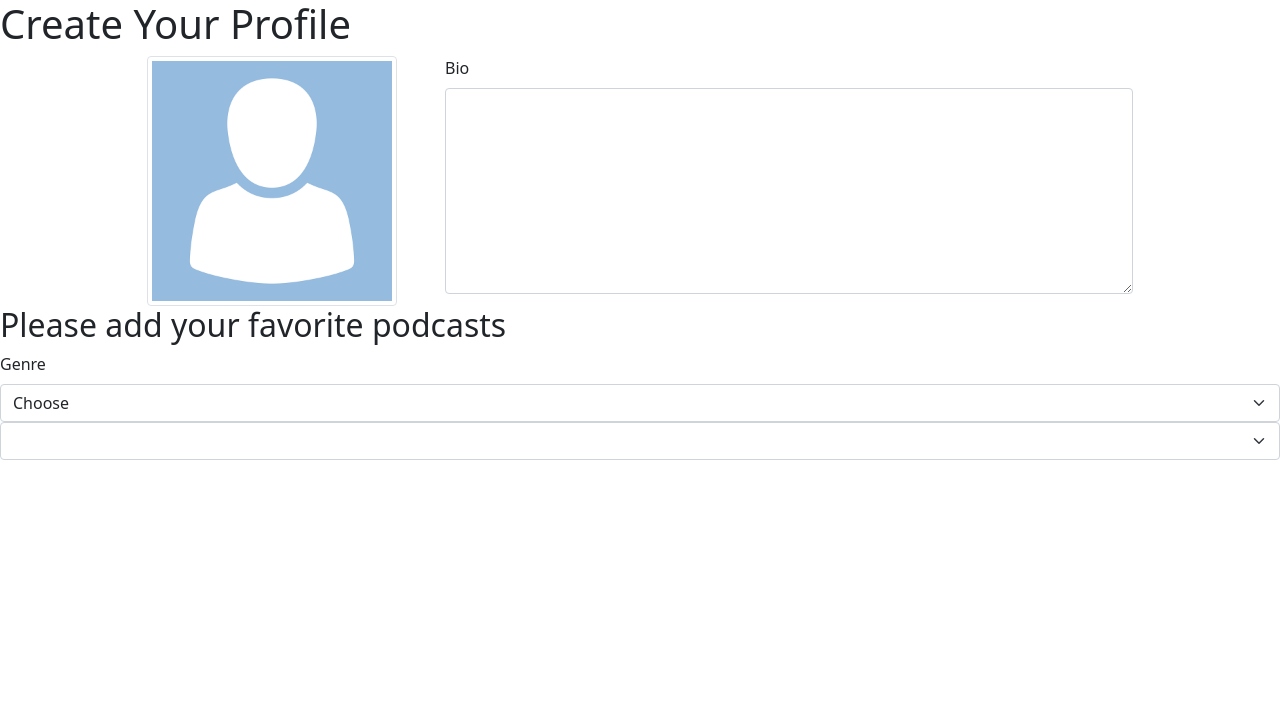
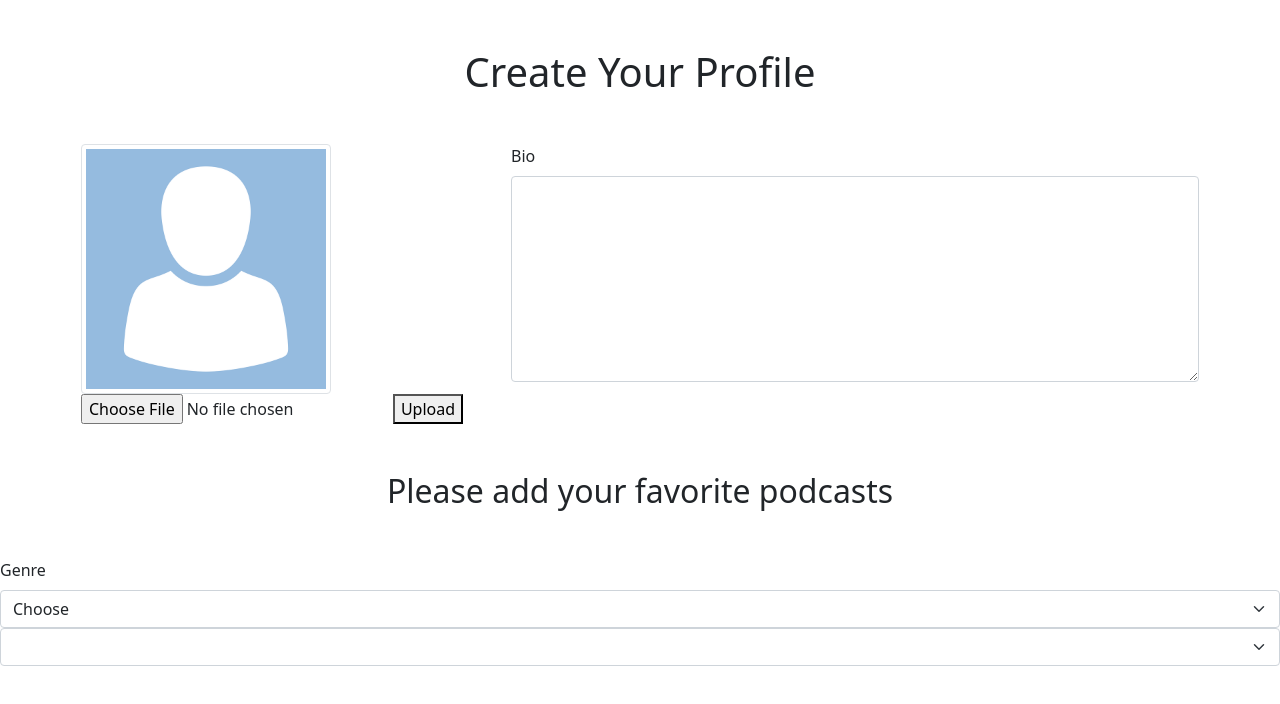
Before and after one commit to The-Octonauts/MusicTinder, a React (Create React App) app in the folder documentation/frontend/: page /create-your-profile in a window 1280 px wide. Shown: the top 704 px of the page. Built offline with nearby package versions, Linux system fonts and the light colour scheme.

Commit message:
moved items to center and added upload file

```diff
--- /dev/null
+++ b/documentation/frontend/src/ui/CreateYourProfile.css
@@ -0,0 +1,3 @@
+.formSize {
+
+}
--- a/documentation/frontend/src/ui/CreateYourProfile.js
+++ b/documentation/frontend/src/ui/CreateYourProfile.js
@@ -1,5 +1,6 @@
 import React from "react";
-import {Col, Form, Image, Row} from "react-bootstrap";
+import {Form, Image} from "react-bootstrap";
+import './CreateYourProfile.css'
 
 export const CreateYourProfile = () => {
     const [selected, setSelected] = React.useState("");
@@ -61,14 +62,33 @@ export const CreateYourProfile = () => {
         options = type.map((el) => <option key={el}>{el}</option>);
     }
 
+    // state = {
+    //     selectedFile: null
+    // }
+    //
+    // fileSelectedHandler = event => {
+    //     this.setState({
+    //         selectedFile: event.target.files[0]
+    //     })
+    // }
+    //
+    // fileUploadHandler = () => {
+    //
+    // }
+
+
     return(
         <>
-            <h1>Create Your Profile</h1>
+            <h1 className={"text-center my-md-5"}>Create Your Profile</h1>
 
             <section>
                 <div className={"d-flex flex-row justify-content-center"}>
                     <div>
                         <Image src="assests/profilePic.png" alt="profilePic" width="250px" height="350px" thumbnail/>
+                        <div>
+                            <input type="file"/>
+                            <button>Upload</button>
+                        </div>
                     </div>
                     <div className="ms-5">
                         <Form>
@@ -82,9 +102,9 @@ export const CreateYourProfile = () => {
             </section>
 
             <section>
-                <h2>Please add your favorite podcasts</h2>
+                <h2 className={"text-center my-md-5"}>Please add your favorite podcasts</h2>
                 <div>
-                    <Form>
+                    <Form class="formSize">
                         <div>
                             <Form.Group>
                                 <Form.Label>Genre</Form.Label>
@@ -96,14 +116,12 @@ export const CreateYourProfile = () => {
                                     <option>Sports</option>
                                     <option>Health/Fitness</option>
                                 </Form.Select>
+                                <Form.Select>
+                                    {
+                                        options
+                                    }
+                                </Form.Select>
                             </Form.Group>
-                        </div>
-                        <div>
-                            <Form.Select>
-                                {
-                                    options
-                                }
-                            </Form.Select>
                         </div>
                     </Form>
                 </div>
```
